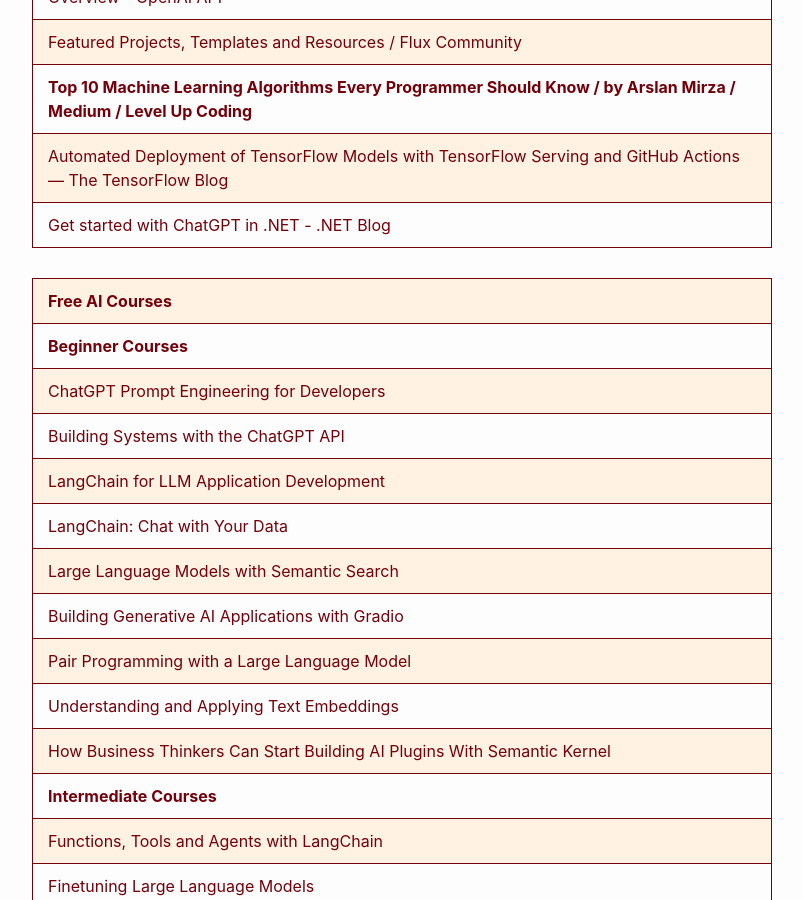
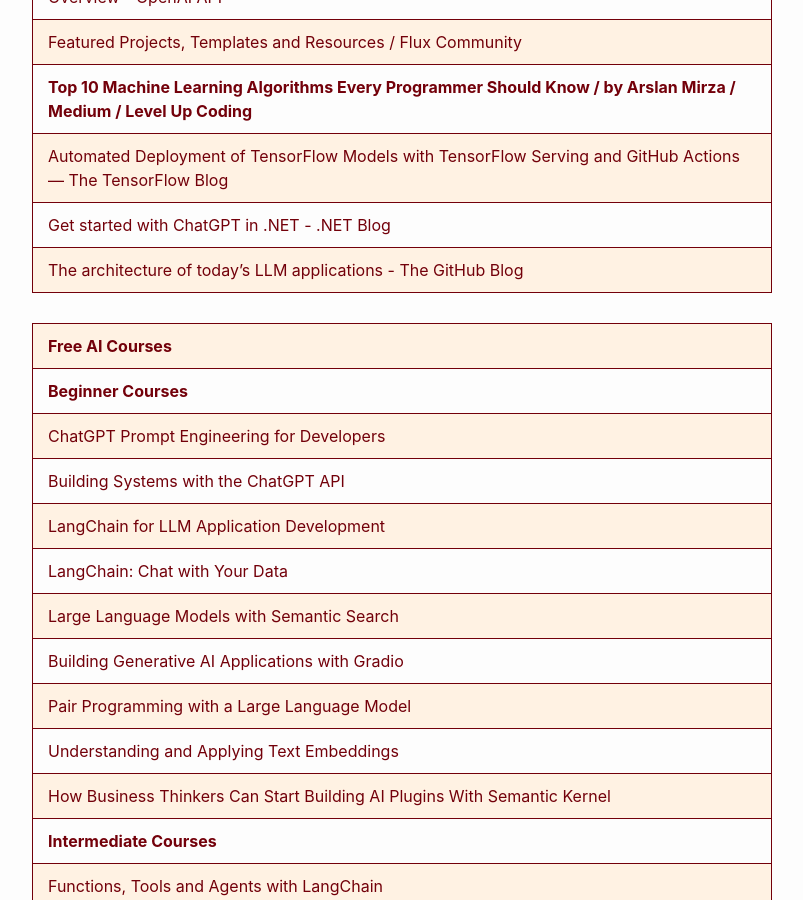
Before and after one commit to RalphHightower/RalphHightower, a Jekyll site: the page built from ProgrammingArticles.md, in a window 1280 px wide and 900 px high, scrolled down 2062 px. Shown: the whole window, without its empty margins (238-1041 px from the left). Built offline with Jekyll 4.4.1, drawn with Linux system fonts in a browser that asks for light colours; our own code applies the rules of GitHub Pages for plain Markdown files.

Commit message:
[docs](doc): ProgrammingArticles(ArtificialIntelligence LLM)

```diff
--- a/ProgrammingArticles.md
+++ b/ProgrammingArticles.md
@@ -24,6 +24,7 @@
 | **[Top 10 Machine Learning Algorithms Every Programmer Should Know / by Arslan Mirza / Medium / Level Up Coding](https://levelup.gitconnected.com/top-10-machine-learning-algorithms-every-programmer-should-know-82cabadfbdd9)** |
 | [Automated Deployment of TensorFlow Models with TensorFlow Serving and GitHub Actions — The TensorFlow Blog](https://blog.tensorflow.org/2022/09/automated-deployment-of-tensorflow-models-with-tensorflow-serving-and-github-actions.html ) |
 | [Get started with ChatGPT in .NET - .NET Blog](https://devblogs.microsoft.com/dotnet/?p=45756 ) |
+| [The architecture of today's LLM applications - The GitHub Blog](https://github.blog/2023-10-30-the-architecture-of-todays-llm-applications/ ) |
 
 | Free AI Courses |
 |---|
```
